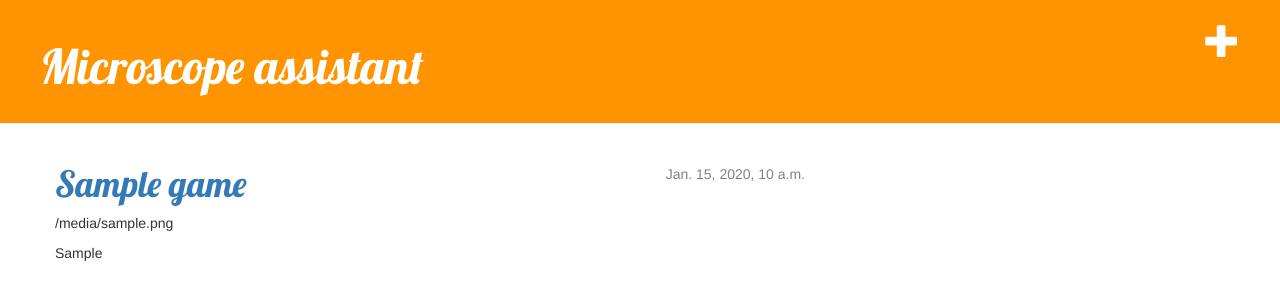
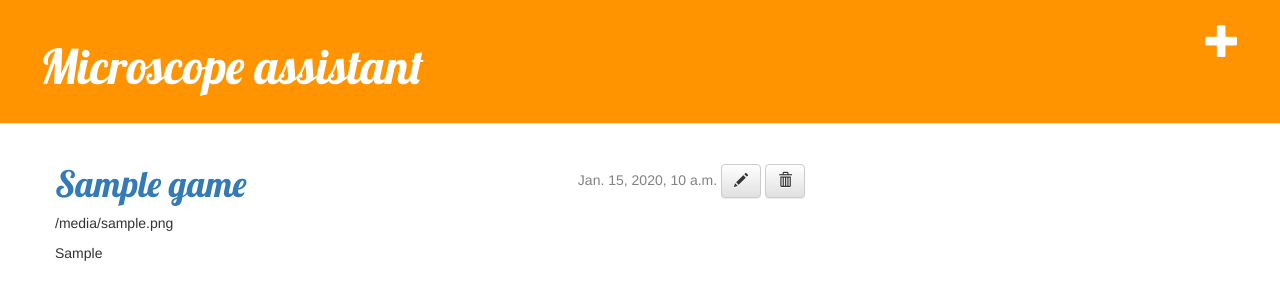
Before and after one commit to Asdeclips/my-fist-log, a Django app: template tribute/templates/tribute/game_list.html in a window 1280 px wide. Shown: the top 300 px of the page. Run offline with Django 3.2, Linux system fonts and the light colour scheme; the template is opened without the code that fills it: most values are stand-ins (such as "Sample title", 1, 10 or a date in 2020); some libraries are stand-ins or nearby versions.

Commit message:
added delete game functionality

```diff
--- a/tribute/templates/tribute/game_list.html
+++ b/tribute/templates/tribute/game_list.html
@@ -5,8 +5,10 @@
         <div class="game">
             <div class="date">
                 {{ game.created }}
+                <a class="btn btn-default" href="{% url 'game_edit' pk=game.pk %}"><span class="glyphicon glyphicon-pencil"></span></a>
+                <a class="btn btn-default" href=""><span class="glyphicon glyphicon-trash"></span></a>
             </div>
-            <h1><a href="{% url 'tribute.views.game_edit' pk=game.pk %}">{{ game.name }}</a></h1>
+            <h1><a href="{% url 'tribute.views.game_play' pk=game.pk %}">{{ game.name }}</a></h1>
             <p>{{ game.big_picture|linebreaksbr }}</p>
             <p>{{ game.last_edit }}</p>
         </div>
--- a/tribute/templates/tribute/game_play.html
+++ b/tribute/templates/tribute/game_play.html
@@ -4,6 +4,7 @@
     <div class="date">
         Created: {{ game.created }}
         <a class="btn btn-default" href="{% url 'game_edit' pk=game.pk %}"><span class="glyphicon glyphicon-pencil"></span></a>
+        <a class="btn btn-default" href="{% url 'tribute.views.game_delete' pk=game.pk %}"><span class="glyphicon glyphicon-trash"></span></a>
     </div>
     <h1>{{ game.name }}</h1>
     <p>{{ game.big_picture|linebreaksbr }}</p>
--- a/tribute/urls.py
+++ b/tribute/urls.py
@@ -6,4 +6,5 @@ urlpatterns = [
     url(r'^game/(?P<pk>[0-9]+)/$', views.game_play),
     url(r'^game/new/$', views.game_new, name='game_new'),
     url(r'^game/(?P<pk>[0-9]+)/edit/$', views.game_edit, name='game_edit'),
+    url(r'^game/(?P<pk>[0-9]+)/delete/$', views.game_delete),
 ]
--- a/tribute/views.py
+++ b/tribute/views.py
@@ -26,7 +26,6 @@ def game_new(request):
 
 def game_edit(request, pk):
     game = get_object_or_404(Game, pk=pk)
-    print("Editing game. pk = " + pk)
     if request.method == "POST":
         form = GameForm(request.POST, instance=game)
         if form.is_valid():
@@ -37,3 +36,8 @@ def game_edit(request, pk):
     else:
         form = GameForm(instance=game)
     return render(request, 'tribute/game_edit.html', {'form': form})
+
+def game_delete(request, pk):
+    game = get_object_or_404(Game, pk=pk)
+    game.delete()
+    return redirect('/')
```
